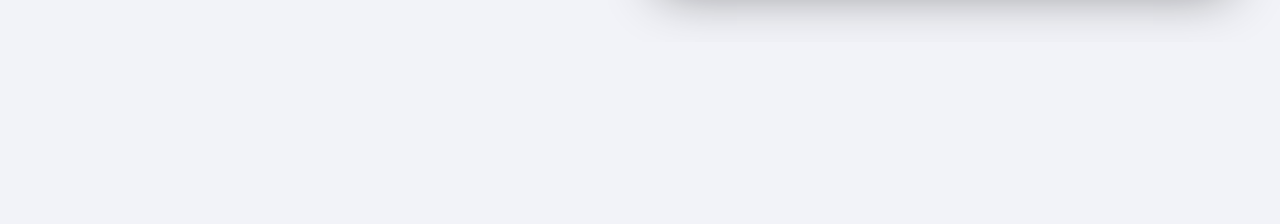
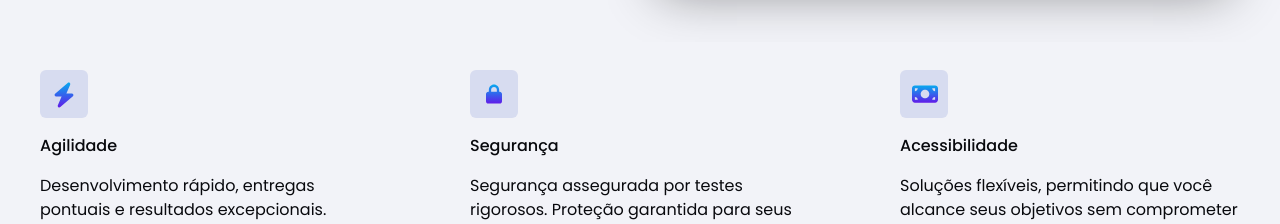
Before and after one commit to dorvillethiago/dorville-web, a Next.js app: page / in a window 1280 px wide. Shown: the part 606-830 px from the top of the page. Before the commit the page ends 800 px from the top, so only its background shows below. Built offline with nearby package versions, Linux system fonts and the light colour scheme.

Commit message:
update 10/05/2024

```diff
--- /dev/null
+++ b/src/app/advantages.tsx
@@ -0,0 +1,175 @@
+'use client'
+import type React from 'react'
+import { useAnimate, motion, stagger } from 'framer-motion'
+import { useEffect } from 'react'
+
+type AdvantageCardType = {
+	title: string
+	icon: React.ReactNode
+	description: string
+}
+
+const AdvantageCardList: AdvantageCardType[] = [
+	{
+		title: 'Agilidade',
+		icon: (
+			<svg
+				width="20"
+				height="26"
+				viewBox="0 0 20 26"
+				fill="none"
+				xmlns="http://www.w3.org/2000/svg"
+			>
+				<title>Flash Icon</title>
+				<path
+					d="M16.158 2.67775C16.4478 2.0088 16.2317 1.22755 15.6375 0.797866C15.0433 0.368179 14.233 0.407241 13.6781 0.885757L1.1067 11.8233C0.615629 12.2529 0.438843 12.9414 0.669647 13.5469C0.90045 14.1524 1.48974 14.5625 2.14286 14.5625H7.61831L3.84197 23.3223C3.55224 23.9912 3.76831 24.7725 4.3625 25.2022C4.9567 25.6318 5.76697 25.5928 6.32188 25.1143L18.8933 14.1768C19.3844 13.7471 19.5612 13.0586 19.3304 12.4531C19.0996 11.8477 18.5152 11.4424 17.8571 11.4424H12.3817L16.158 2.67775Z"
+					fill="url(#paint0_linear_16_33)"
+				/>
+				<defs>
+					<linearGradient
+						id="paint0_linear_16_33"
+						x1="10"
+						y1="0.499573"
+						x2="10"
+						y2="25.5005"
+						gradientUnits="userSpaceOnUse"
+					>
+						<stop stopColor="#07AAEF" />
+						<stop offset="1" stopColor="#601CE9" />
+					</linearGradient>
+				</defs>
+			</svg>
+		),
+		description:
+			'Desenvolvimento rápido, entregas pontuais e resultados excepcionais. abordagem focada na agilidade.'
+	},
+	{
+		title: 'Segurança',
+		icon: (
+			<svg
+				width="16"
+				height="20"
+				viewBox="0 0 16 20"
+				fill="none"
+				xmlns="http://www.w3.org/2000/svg"
+			>
+				<title>Lock Icon</title>
+				<path
+					d="M5.14286 5.84375V7.625H10.8571V5.84375C10.8571 4.20352 9.57857 2.875 8 2.875C6.42143 2.875 5.14286 4.20352 5.14286 5.84375ZM2.85714 7.625V5.84375C2.85714 2.89355 5.16071 0.5 8 0.5C10.8393 0.5 13.1429 2.89355 13.1429 5.84375V7.625H13.7143C14.975 7.625 16 8.69004 16 10V17.125C16 18.435 14.975 19.5 13.7143 19.5H2.28571C1.025 19.5 0 18.435 0 17.125V10C0 8.69004 1.025 7.625 2.28571 7.625H2.85714Z"
+					fill="url(#paint0_linear_16_27)"
+				/>
+				<defs>
+					<linearGradient
+						id="paint0_linear_16_27"
+						x1="8"
+						y1="0.5"
+						x2="8"
+						y2="19.5"
+						gradientUnits="userSpaceOnUse"
+					>
+						<stop stopColor="#07AAEF" />
+						<stop offset="1" stopColor="#601CE9" />
+					</linearGradient>
+				</defs>
+			</svg>
+		),
+		description:
+			'Segurança assegurada por testes rigorosos. Proteção garantida para seus dados e de seus clientes.'
+	},
+	{
+		title: 'Acessibilidade',
+		icon: (
+			<svg
+				width="26"
+				height="18"
+				viewBox="0 0 26 18"
+				fill="none"
+				xmlns="http://www.w3.org/2000/svg"
+			>
+				<title>Money Icon</title>
+				<path
+					d="M2.88889 0.375C1.29549 0.375 0 1.66426 0 3.25V14.75C0 16.3357 1.29549 17.625 2.88889 17.625H23.1111C24.7045 17.625 26 16.3357 26 14.75V3.25C26 1.66426 24.7045 0.375 23.1111 0.375H2.88889ZM5.77778 14.75H2.88889V11.875C4.48229 11.875 5.77778 13.1643 5.77778 14.75ZM2.88889 6.125V3.25H5.77778C5.77778 4.83574 4.48229 6.125 2.88889 6.125ZM20.2222 14.75C20.2222 13.1643 21.5177 11.875 23.1111 11.875V14.75H20.2222ZM23.1111 6.125C21.5177 6.125 20.2222 4.83574 20.2222 3.25H23.1111V6.125ZM13 4.6875C14.1493 4.6875 15.2515 5.14185 16.0641 5.9506C16.8768 6.75935 17.3333 7.85625 17.3333 9C17.3333 10.1437 16.8768 11.2406 16.0641 12.0494C15.2515 12.8581 14.1493 13.3125 13 13.3125C11.8507 13.3125 10.7485 12.8581 9.93587 12.0494C9.12321 11.2406 8.66667 10.1437 8.66667 9C8.66667 7.85625 9.12321 6.75935 9.93587 5.9506C10.7485 5.14185 11.8507 4.6875 13 4.6875Z"
+					fill="url(#paint0_linear_16_30)"
+				/>
+				<defs>
+					<linearGradient
+						id="paint0_linear_16_30"
+						x1="13"
+						y1="0.375"
+						x2="13"
+						y2="17.625"
+						gradientUnits="userSpaceOnUse"
+					>
+						<stop stopColor="#07AAEF" />
+						<stop offset="1" stopColor="#601CE9" />
+					</linearGradient>
+				</defs>
+			</svg>
+		),
+		description:
+			'Soluções flexíveis, permitindo que você alcance seus objetivos sem comprometer seu orçamento.'
+	}
+]
+
+const AdvantageCard = ({ title, icon, description }: AdvantageCardType) => (
+	<motion.li
+		initial={{
+			x: 50,
+			opacity: 0
+		}}
+		whileHover={{
+			scale: 1.05,
+			rotate: -2,
+			cursor: 'pointer'
+		}}
+		id="advantage"
+		className="flex flex-col gap-4 max-w-[340px]"
+	>
+		<div className="bg-secondary p-3 w-12 h-12 rounded-md grid place-items-center">
+			{icon}
+		</div>
+		<p className="font-medium">{title}</p>
+		<p>{description}</p>
+	</motion.li>
+)
+
+export default function Advantages() {
+	const [scope, animate] = useAnimate()
+	useEffect(() => {
+		animate(
+			'li',
+			{
+				x: 0,
+				opacity: 1
+			},
+			{
+				delay: stagger(0.2)
+			}
+		)
+	}, [animate])
+	return (
+		<>
+			<motion.h4
+				initial={{
+					x: -50,
+					opacity: 0
+				}}
+				animate={{
+					x: 0,
+					opacity: 12
+				}}
+				className="min-[780px]:hidden max-w-screen-2xl mx-auto px-10 font-medium text-2xl"
+			>
+				É aqui onde as coisas acontecem.
+			</motion.h4>
+			<ul
+				ref={scope}
+				className="max-w-screen-2xl mx-auto px-10 my-7 gap-x-5 gap-y-10 flex-wrap flex justify-between"
+			>
+				{AdvantageCardList.map((advantage) => (
+					<AdvantageCard key={advantage.title} {...advantage} />
+				))}
+			</ul>
+		</>
+	)
+}
--- a/src/app/components/header.tsx
+++ b/src/app/components/header.tsx
@@ -83,10 +83,10 @@ const SectionList = ({ sections }: HeaderProps) => (
 		))}
 		<motion.div
 			whileHover={{
-                scale: 1.05,
+				scale: 1.05
 			}}
 			whileTap={{
-                scale: 0.95,
+				scale: 0.95
 			}}
 		>
 			<Link
@@ -102,10 +102,10 @@ const SectionList = ({ sections }: HeaderProps) => (
 const SidebarButton = () => (
 	<motion.button
 		whileHover={{
-            scale: 1.08,
+			scale: 1.08
 		}}
 		whileTap={{
-            scale: 0.98,
+			scale: 0.98
 		}}
 		className="min-[716px]:hidden"
 	>
@@ -116,6 +116,7 @@ const SidebarButton = () => (
 			fill="none"
 			xmlns="http://www.w3.org/2000/svg"
 		>
+			<title>Sidebar Button</title>
 			<path
 				d="M15.8936 0.353794C16.9121 -0.117931 18.0879 -0.117931 19.1064 0.353794L34.0498 7.25877C34.6309 7.52539 35 8.1065 35 8.74915C35 9.39179 34.6309 9.9729 34.0498 10.2395L19.1064 17.1445C18.0879 17.6162 16.9121 17.6162 15.8936 17.1445L0.950195 10.2395C0.369141 9.96606 0 9.38495 0 8.74915C0 8.11334 0.369141 7.52539 0.950195 7.25877L15.8936 0.353794ZM30.4131 14.3278L34.0498 16.0096C34.6309 16.2762 35 16.8574 35 17.5C35 18.1426 34.6309 18.7238 34.0498 18.9904L19.1064 25.8954C18.0879 26.3671 16.9121 26.3671 15.8936 25.8954L0.950195 18.9904C0.369141 18.7169 0 18.1358 0 17.5C0 16.8642 0.369141 16.2762 0.950195 16.0096L4.58691 14.3278L14.9775 19.1271C16.5771 19.8655 18.4229 19.8655 20.0225 19.1271L30.4131 14.3278ZM20.0225 27.878L30.4131 23.0787L34.0498 24.7605C34.6309 25.0271 35 25.6082 35 26.2509C35 26.8935 34.6309 27.4746 34.0498 27.7412L19.1064 34.6462C18.0879 35.1179 16.9121 35.1179 15.8936 34.6462L0.950195 27.7412C0.369141 27.4678 0 26.8867 0 26.2509C0 25.6151 0.369141 25.0271 0.950195 24.7605L4.58691 23.0787L14.9775 27.878C16.5771 28.6163 18.4229 28.6163 20.0225 27.878Z"
 				fill="url(#paint0_linear_68_19)"
--- a/src/app/page.tsx
+++ b/src/app/page.tsx
@@ -1,10 +1,12 @@
 import React from 'react'
 import Hero from '@/app/hero'
+import Advantages from '@/app/advantages'
 
 export default function Page() {
-    return (
-        <>
-            <Hero />
-        </>
-    )
+	return (
+		<>
+			<Hero />
+			<Advantages />
+		</>
+	)
 }
```
Lines whose indentation alone changed are shown as unchanged.
